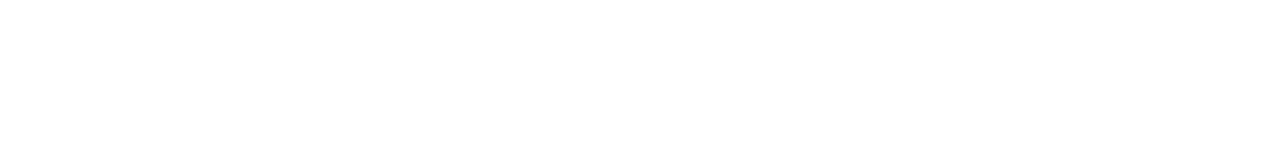
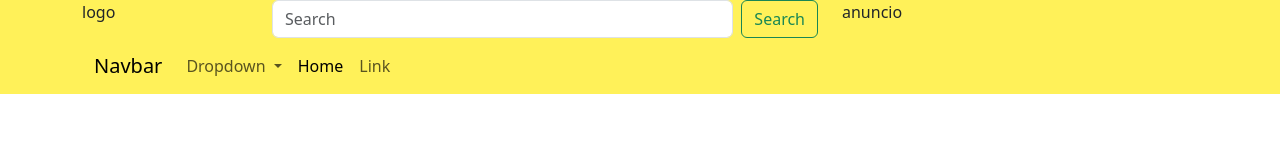
Before and after one commit to jopespfs/FS15_m3_aula2, a plain HTML site: page index.html in a window 1280 px wide. Drawn offline with nearby package versions, Linux system fonts and the light colour scheme.

Commit message:
header com bootstrap

```diff
--- a/css/style.css
+++ b/css/style.css
@@ -3,3 +3,20 @@
     padding: 0;
     box-sizing: border-box;
 }
+
+:root{
+    --color1: #fff159;
+    --color2: #3483fa;
+}
+.bg-color1{
+    background-color: var(--color1);
+}
+.tx-color1{
+    color: var(--color1);
+}
+.bg-color2{
+    background-color: var(--color2);
+}
+.tx-color2{
+    color: var(--color2);
+}
--- a/index.html
+++ b/index.html
@@ -9,10 +9,55 @@
     <link href="https://cdn.jsdelivr.net/npm/bootstrap@5.3.0-alpha1/dist/css/bootstrap.min.css" rel="stylesheet" integrity="sha384-GLhlTQ8iRABdZLl6O3oVMWSktQOp6b7In1Zl3/Jr59b6EGGoI1aFkw7cmDA6j6gD" crossorigin="anonymous">
 
     <link rel="stylesheet" href="css/style.css">
-
-
 </head>
 <body>
+    <header class="bg-color1">
+        <div class="container">
+            <div class="row">
+                <div class="col col-lg-2">logo</div>
+                <div class="col col-lg-6">
+                    <form class="d-flex" role="search">
+                        <input class="form-control me-2" type="search" placeholder="Search" aria-label="Search">
+                        <button class="btn btn-outline-success" type="submit">Search</button>
+                      </form>
+                </div>
+                <div class="col col-lg-4">anuncio</div>
+            </div>
+            <nav class="navbar navbar-expand-lg">
+                <div class="container-fluid">
+                  <a class="navbar-brand" href="#">Navbar</a>
+                  <button class="navbar-toggler" type="button" data-bs-toggle="collapse" data-bs-target="#navbarSupportedContent" aria-controls="navbarSupportedContent" aria-expanded="false" aria-label="Toggle navigation">
+                    <span class="navbar-toggler-icon"></span>
+                  </button>
+                  <div class="collapse navbar-collapse" id="navbarSupportedContent">
+                    <ul class="navbar-nav me-auto mb-2 mb-lg-0">
+                        <li class="nav-item dropdown">
+                            <a class="nav-link dropdown-toggle" href="#" role="button" data-bs-toggle="dropdown" aria-expanded="false">
+                              Dropdown
+                            </a>
+                            <ul class="dropdown-menu">
+                              <li><a class="dropdown-item" href="#">Action</a></li>
+                              <li><a class="dropdown-item" href="#">Another action</a></li>
+                              <li><hr class="dropdown-divider"></li>
+                              <li><a class="dropdown-item" href="#">Something else here</a></li>
+                            </ul>
+                          </li>
+                      <li class="nav-item">
+                        <a class="nav-link active" aria-current="page" href="#">Home</a>
+                      </li>
+                      <li class="nav-item">
+                        <a class="nav-link" href="#">Link</a>
+                      </li>
+
+                    </ul>
+
+                  </div>
+                </div>
+              </nav>
+
+        </div>
+
+    </header>
 
 
     <script src="https://cdn.jsdelivr.net/npm/bootstrap@5.3.0-alpha1/dist/js/bootstrap.bundle.min.js" integrity="sha384-w76AqPfDkMBDXo30jS1Sgez6pr3x5MlQ1ZAGC+nuZB+EYdgRZgiwxhTBTkF7CXvN" crossorigin="anonymous"></script>
```
